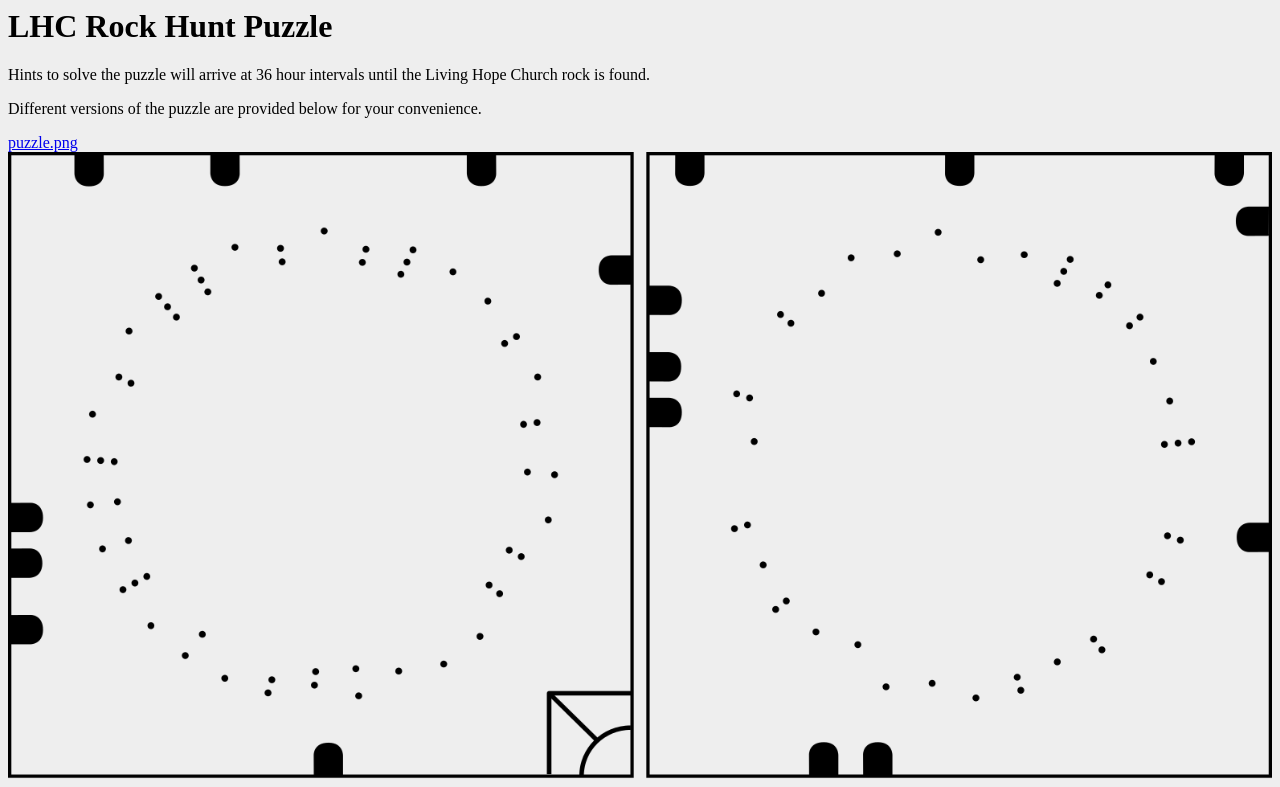
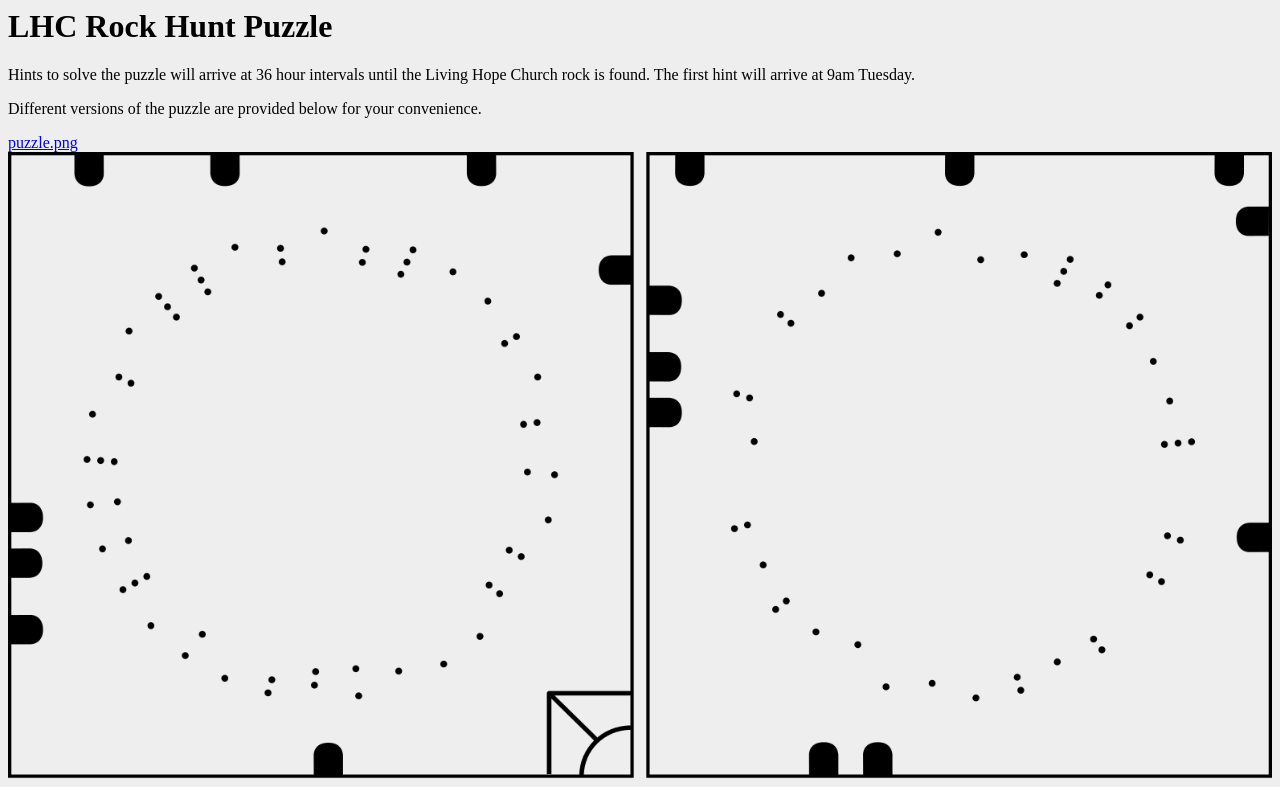
Before and after one commit to brianhempel/rock_hunt_puzzle, a plain HTML site: page index.html in a window 1280 px wide. Shown: the top 787 px of the page. Drawn offline with Linux system fonts and the light colour scheme.

Commit message:
The first hint

```diff
--- a/index.html
+++ b/index.html
@@ -8,7 +8,7 @@
 </head>
 <body>
   <h1>LHC Rock Hunt Puzzle</h1>
-  <p>Hints to solve the puzzle will arrive at 36 hour intervals until the Living Hope Church rock is found.</p>
+  <p>Hints to solve the puzzle will arrive at 36 hour intervals until the Living Hope Church rock is found. The first hint will arrive at 9am Tuesday.</p>
   <p>Different versions of the puzzle are provided below for your convenience.</p>
   <p>
     <a href="puzzle.png" download>puzzle.png<br>
```
